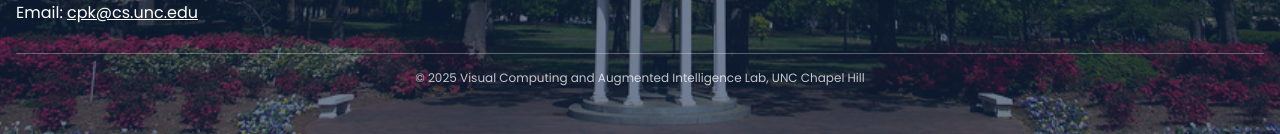
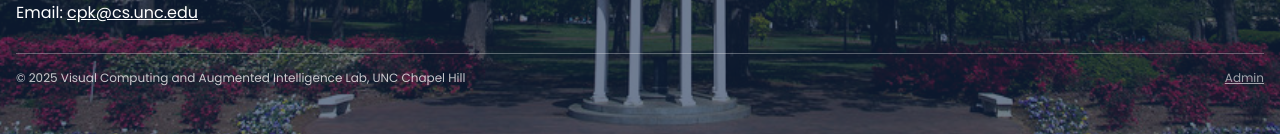
Before and after one commit to pawagh/graphics-group, a Next.js app: page / in a window 1280 px wide. Shown: the part 2062-2196 px from the top of the page. Built offline with nearby package versions, Linux system fonts and the light colour scheme.

Commit message:
Remove admin link from navigation and add it to the footer for improved accessibility. Simplify admin link styling in the layout component.

```diff
--- a/src/app/layout.tsx
+++ b/src/app/layout.tsx
@@ -94,7 +94,6 @@ export default function RootLayout({
     { label: "PUBLICATIONS", href: "/publications" },
     { label: "NEWS", href: "/news" },
     { label: "OPPORTUNITIES", href: "/opportunities" },
-    { label: "ADMIN", href: "/admin", isAdmin: true },
   ];
 
   const isActive = (href: string) => {
@@ -181,15 +180,11 @@ export default function RootLayout({
                   <li key={item.href} className="relative">
                     <Link
                       href={item.href}
-                      className={`nav-link-enhanced group block relative overflow-hidden ${
-                        item.isAdmin ? 'opacity-60 hover:opacity-100' : ''
-                      }`}
+                      className="nav-link-enhanced group block relative overflow-hidden"
                       onClick={() => setMenuOpen(false)}
                       style={{ animationDelay: `${index * 0.1}s` }}
                     >
-                      <span className={`relative z-10 block px-4 py-3 lg:px-3 lg:py-2 text-white font-bold text-lg lg:text-base tracking-wide transition-all duration-300 group-hover:text-white ${
-                        item.isAdmin ? 'text-xs lg:text-xs opacity-75' : ''
-                      }`}>
+                      <span className="relative z-10 block px-4 py-3 lg:px-3 lg:py-2 text-white font-bold text-lg lg:text-base tracking-wide transition-all duration-300 group-hover:text-white">
                         {item.label}
                       </span>
 
@@ -316,7 +311,15 @@ export default function RootLayout({
 
             {/* Copyright */}
             <div className="relative z-10 text-center mt-6 pt-4 border-t border-white/30">
-              <p className="text-xs opacity-75">© 2025 Visual Computing and Augmented Intelligence Lab, UNC Chapel Hill</p>
+              <div className="flex flex-col sm:flex-row items-center justify-between gap-2">
+                <p className="text-xs opacity-75">© 2025 Visual Computing and Augmented Intelligence Lab, UNC Chapel Hill</p>
+                <Link
+                  href="/admin"
+                  className="text-xs opacity-60 hover:opacity-100 hover:text-carolina-blue transition-all duration-300 underline"
+                >
+                  Admin
+                </Link>
+              </div>
             </div>
           </footer>
         </div>
```
